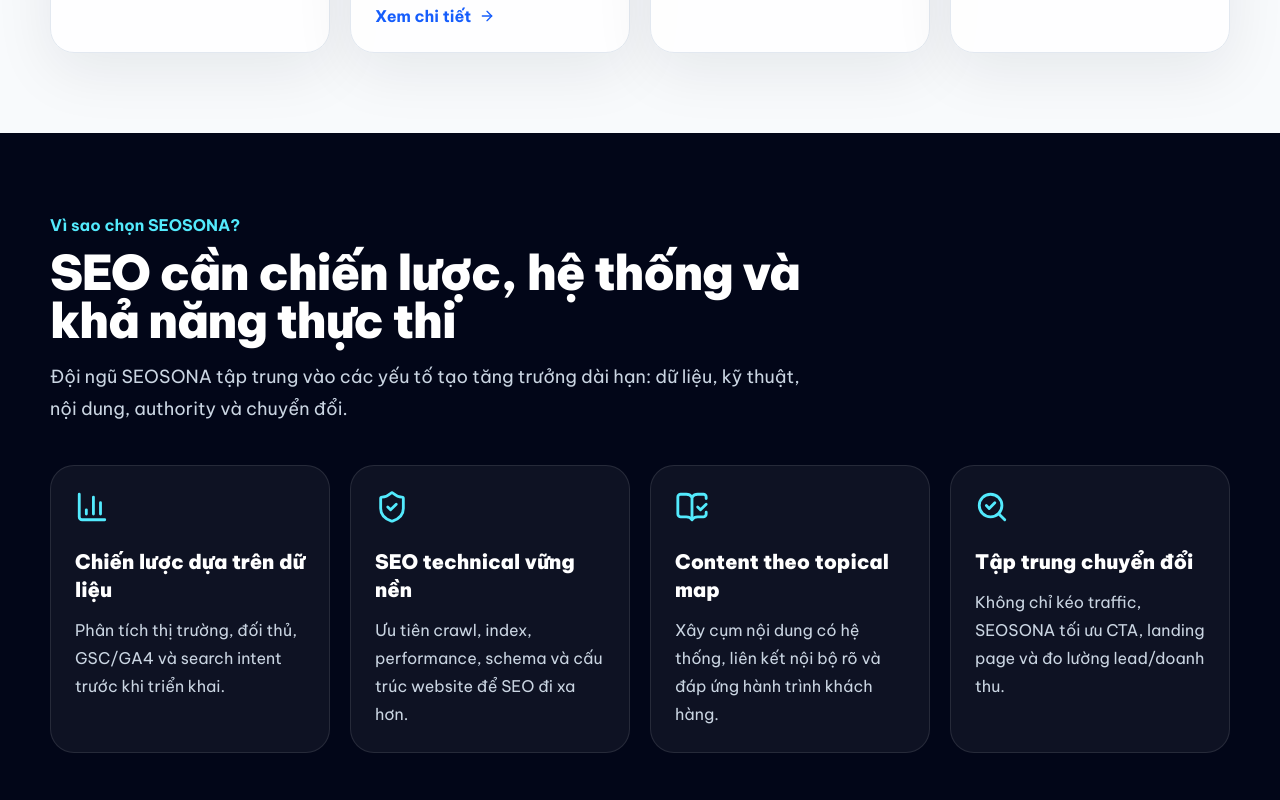
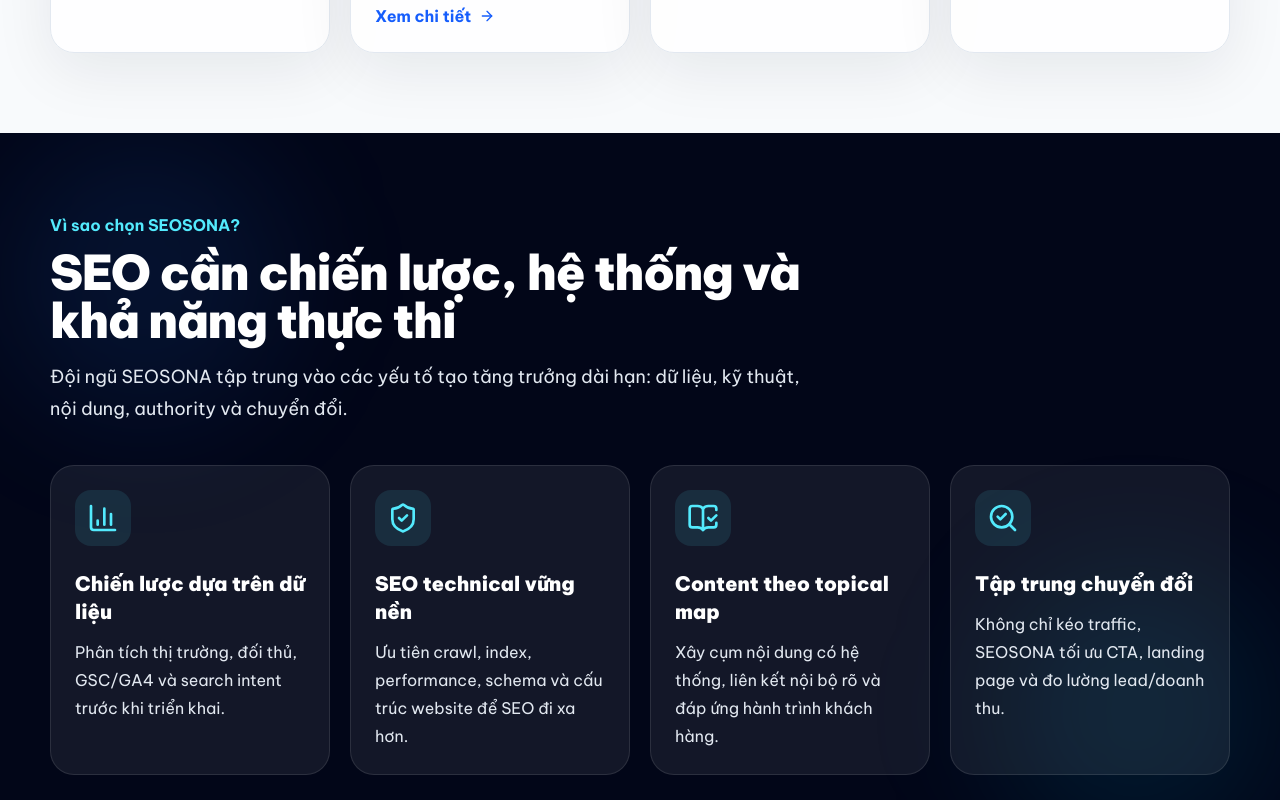
Before and after one commit to LongLeo287/SEOSONA, a Next.js app: page / in a window 1280 px wide. Shown: the part 2460-3260 px from the top of the page. Built offline with nearby package versions, Linux system fonts and the light colour scheme.

Commit message:
accessibility: improve contrast and motion for why choose section

```diff
--- a/components/sections/WhyChoose.tsx
+++ b/components/sections/WhyChoose.tsx
@@ -9,21 +9,25 @@ const reasons = [
 
 export function WhyChoose() {
   return (
-    <section className="bg-slate-950 py-16 text-white lg:py-20">
-      <div className="container">
-        <div className="mb-10 max-w-3xl">
+    <section className="relative overflow-hidden bg-slate-950 py-14 text-white sm:py-16 lg:py-20">
+      <div className="absolute left-0 top-0 h-72 w-72 rounded-full bg-blue-500/10 blur-3xl" />
+      <div className="absolute bottom-0 right-0 h-72 w-72 rounded-full bg-cyan-500/10 blur-3xl" />
+      <div className="container relative">
+        <div className="mx-auto mb-8 max-w-3xl text-center sm:mb-10 lg:mx-0 lg:text-left">
           <span className="font-bold text-cyan-300">Vì sao chọn SEOSONA?</span>
-          <h2 className="mt-3 text-4xl font-black tracking-tight md:text-5xl">SEO cần chiến lược, hệ thống và khả năng thực thi</h2>
-          <p className="mt-4 text-lg leading-8 text-slate-300">Đội ngũ SEOSONA tập trung vào các yếu tố tạo tăng trưởng dài hạn: dữ liệu, kỹ thuật, nội dung, authority và chuyển đổi.</p>
+          <h2 className="mt-3 text-3xl font-black tracking-tight sm:text-4xl md:text-5xl">SEO cần chiến lược, hệ thống và khả năng thực thi</h2>
+          <p className="mt-4 text-base leading-8 text-slate-200 sm:text-lg">Đội ngũ SEOSONA tập trung vào các yếu tố tạo tăng trưởng dài hạn: dữ liệu, kỹ thuật, nội dung, authority và chuyển đổi.</p>
         </div>
-        <div className="grid gap-5 md:grid-cols-2 lg:grid-cols-4">
+        <div className="grid gap-4 md:grid-cols-2 lg:grid-cols-4 lg:gap-5">
           {reasons.map((reason) => {
             const Icon = reason.icon;
             return (
-              <div key={reason.title} className="rounded-3xl border border-white/10 bg-white/5 p-6">
-                <Icon className="mb-6 text-cyan-300" size={34} />
-                <h3 className="text-xl font-black">{reason.title}</h3>
-                <p className="mt-3 leading-7 text-slate-300">{reason.description}</p>
+              <div key={reason.title} className="group rounded-3xl border border-white/10 bg-white/[0.07] p-5 transition hover:-translate-y-1 hover:border-cyan-300/30 hover:bg-white/[0.1] hover:shadow-2xl hover:shadow-cyan-950/30 sm:p-6">
+                <div className="mb-6 grid h-14 w-14 place-items-center rounded-2xl bg-cyan-300/10 text-cyan-300 transition group-hover:scale-105 group-hover:bg-cyan-300/15">
+                  <Icon size={32} />
+                </div>
+                <h3 className="text-lg font-black text-white sm:text-xl">{reason.title}</h3>
+                <p className="mt-3 text-sm leading-7 text-slate-200 sm:text-base">{reason.description}</p>
               </div>
             );
           })}
```
